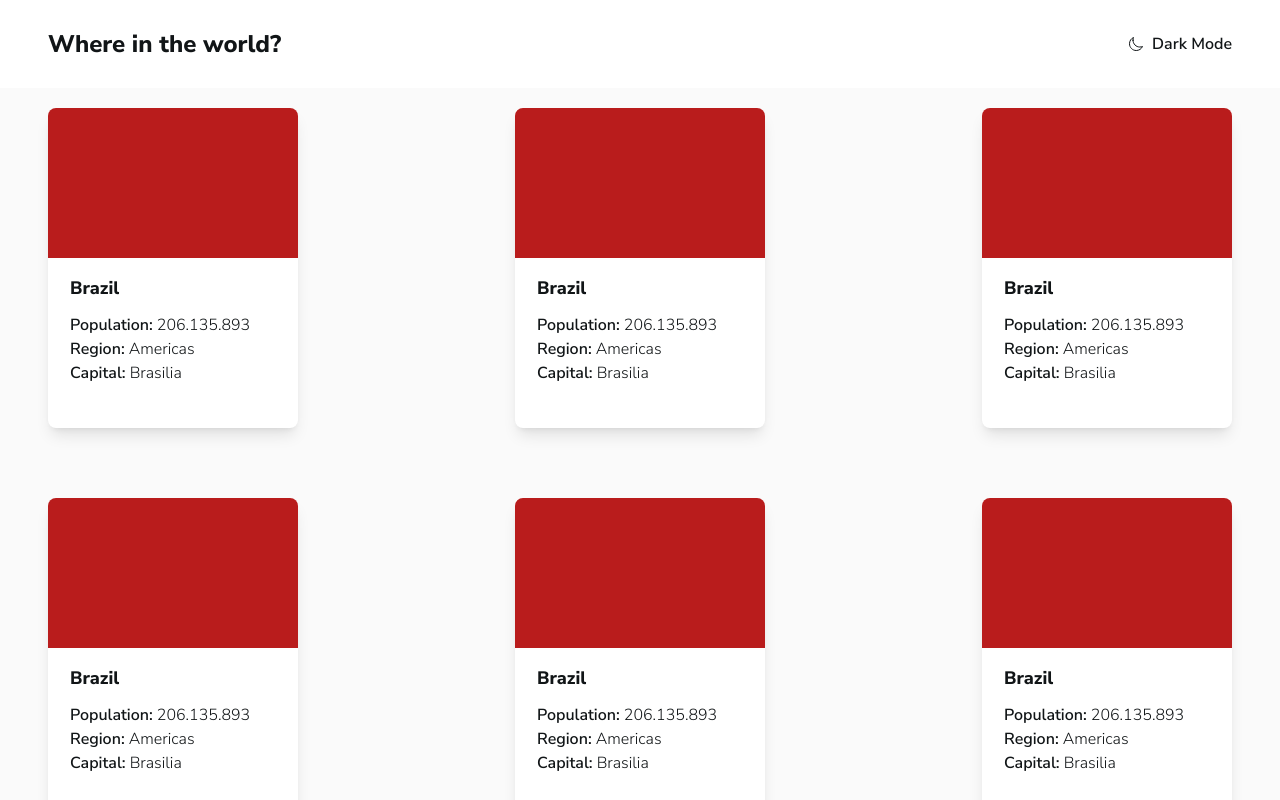
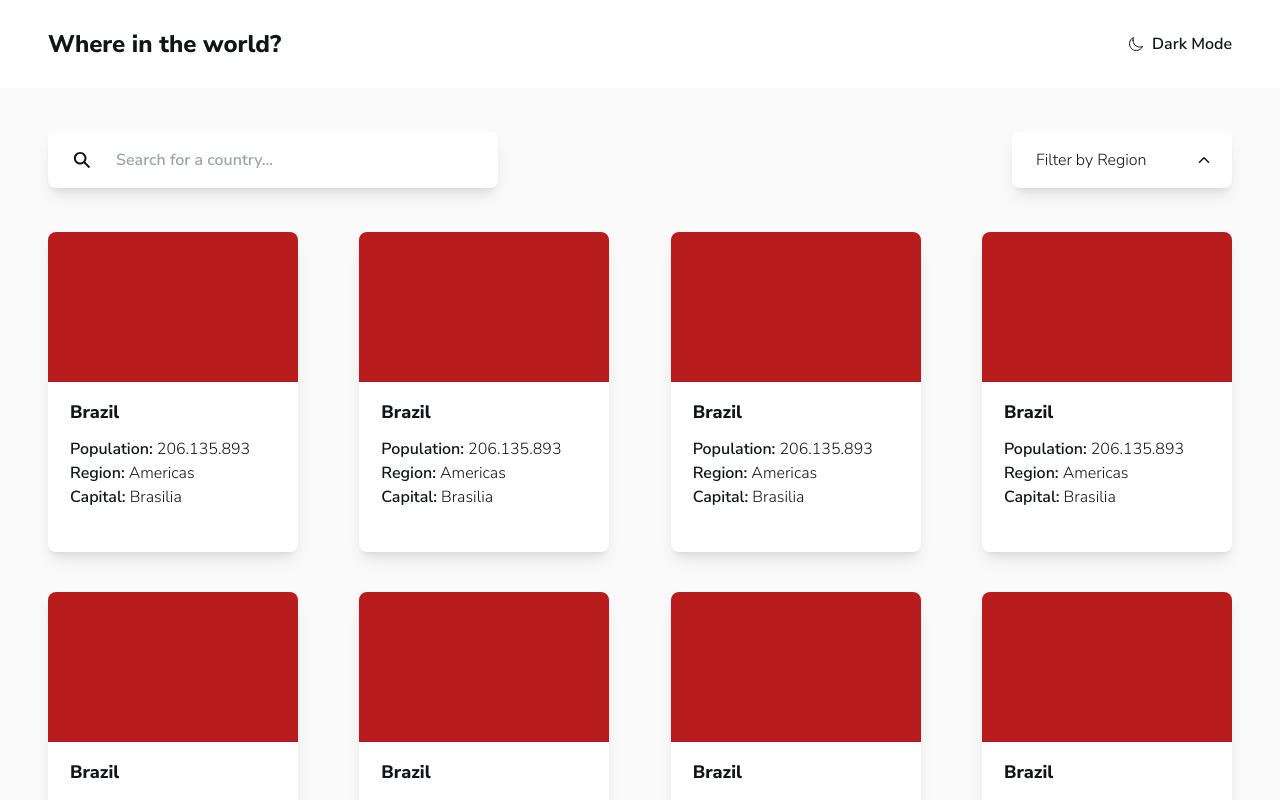
Before and after one commit to Nasko9/countries-react-app, a React (Create React App) app: page / in a window 1280 px wide. Shown: the top 800 px of the page. Built offline with nearby package versions, Linux system fonts and the light colour scheme.

Commit message:
Created select and search component UI

```diff
--- /dev/null
+++ b/src/components/Form/Input/index.tsx
@@ -0,0 +1,14 @@
+interface Input {
+  placeholder: string;
+  className: string;
+}
+
+export default function Input({ placeholder, className }: Input) {
+  return (
+    <input
+      type="text"
+      placeholder={placeholder}
+      className={`bg-secondary focus:outline-none ${className}`}
+    />
+  );
+}
--- /dev/null
+++ b/src/components/Form/Select/index.tsx
@@ -0,0 +1,89 @@
+import { useEffect, useRef, useState } from "react";
+
+// Icons
+import { IoChevronDownOutline } from "react-icons/io5";
+
+interface Option {
+  label: string;
+  value: string;
+}
+
+interface Select {
+  name: string;
+  defaultValue: string;
+  options: Option[];
+}
+
+export default function Select({ name, defaultValue, options }: Select) {
+  const ref = useRef() as React.MutableRefObject<HTMLInputElement>;
+  const inputRef = useRef<HTMLInputElement>(null);
+  const [open, setOpen] = useState<boolean>(false);
+  const [selected, setSelected] = useState<string>("");
+
+  useEffect(() => {
+    const clickOutside = (e: any) => {
+      if (open && ref.current && !ref.current.contains(e.target)) {
+        setOpen(false);
+      }
+    };
+
+    document.addEventListener("click", clickOutside);
+    return () => {
+      document.removeEventListener("click", clickOutside);
+    };
+  }, [open]);
+
+  const handleOpen = () => {
+    setOpen(!open);
+  };
+
+  const handleOptionClick = (option: Option) => {
+    setSelected(option.label);
+
+    if (inputRef.current != null) {
+      inputRef.current.value = option.value;
+    }
+  };
+
+  return (
+    <div
+      ref={ref}
+      className="w-[13.75rem] cursor-pointer select-none rounded-lg bg-secondary"
+    >
+      <div
+        className="flex items-center justify-between rounded-lg py-4 pl-6 pr-5 shadow-lg"
+        onClick={handleOpen}
+      >
+        {selected === "" ? (
+          <span>{defaultValue}</span>
+        ) : (
+          <span>{selected}</span>
+        )}
+
+        <input
+          type="text"
+          name={name}
+          ref={inputRef}
+          disabled
+          className="pointer-events-none hidden select-none"
+        />
+
+        <IoChevronDownOutline className={open ? "rotate-0" : "rotate-180"} />
+      </div>
+
+      {open && (
+        <div className="absolute z-10 mt-1 w-[13.75rem] rounded-lg bg-secondary py-[0.625rem] pl-6 pr-5 shadow-lg">
+          {options.map((option) => (
+            <div
+              key={option.label}
+              className="py-[0.313rem]"
+              onClick={() => handleOptionClick(option)}
+            >
+              {option.label}
+            </div>
+          ))}
+        </div>
+      )}
+    </div>
+  );
+}
--- a/src/components/Layout/Header/index.tsx
+++ b/src/components/Layout/Header/index.tsx
@@ -4,30 +4,26 @@ import { IoMoonOutline, IoSunnyOutline } from "react-icons/io5";
 // Custom Hook
 import useDarkMode from "./useDarkMode";
 
+const classes = "flex select-none items-center cursor-pointer";
+
 export default function Header() {
   const { darkMode, setDarkMode } = useDarkMode();
 
   return (
-    <div className="bg-secondary text-primary shadow-[0_6px_5px_-5px_rgba(0,0,0,0.1)]">
+    <div className="bg-secondary text-primary shadow-lg">
       <div className="container flex justify-between">
         <div className="py-7 text-lg font-bold sm:text-2xl">
           Where in the world?
         </div>
         {darkMode === "light" ? (
-          <div
-            className="flex items-center"
-            onClick={() => setDarkMode("dark")}
-          >
+          <div className={classes} onClick={() => setDarkMode("dark")}>
             <IoMoonOutline />{" "}
             <span className="ml-2 text-sm font-semibold sm:text-base">
               Dark Mode
             </span>
           </div>
         ) : (
-          <div
-            className="flex items-center"
-            onClick={() => setDarkMode("light")}
-          >
+          <div className={classes} onClick={() => setDarkMode("light")}>
             <IoSunnyOutline />{" "}
             <span className="ml-2 text-sm font-semibold sm:text-base">
               Light Mode
--- a/src/containers/Home/Card/index.tsx
+++ b/src/containers/Home/Card/index.tsx
@@ -1,6 +1,6 @@
 export default function Card() {
   return (
-    <div className="h-80 w-[15.625rem] rounded-lg bg-secondary shadow-lg">
+    <div className="h-80 w-[15.625rem] select-none rounded-lg bg-secondary shadow-lg">
       <div className="h-[9.375rem] rounded-t-lg bg-red-700"></div>
       <div className="h-[10.625rem] rounded-b-lg px-[1.375rem] pt-[1rem]">
         <h1 className="mb-[0.688rem] text-lg font-bold">Brazil</h1>
--- /dev/null
+++ b/src/containers/Home/Form/Search/index.tsx
@@ -0,0 +1,20 @@
+// Icons
+import { IoSearchSharp } from "react-icons/io5";
+
+// Component
+import Input from "../../../../components/Form/Input";
+
+export default function Search() {
+  return (
+    <div className="flex rounded-lg bg-secondary shadow-lg lg:w-[28.125rem]">
+      <div className="flex items-center px-6">
+        {" "}
+        <IoSearchSharp className="stroke h-5 w-5" />
+      </div>
+      <Input
+        placeholder="Search for a country..."
+        className="w-full rounded-lg py-4 font-semibold "
+      />
+    </div>
+  );
+}
--- /dev/null
+++ b/src/containers/Home/Form/index.tsx
@@ -0,0 +1,25 @@
+// Components
+import Select from "../../../components/Form/Select";
+import Search from "./Search";
+
+const options = [
+  { label: "Africa", value: "africa" },
+  { label: "America", value: "america" },
+  { label: "Asia", value: "asia" },
+  { label: "Europe", value: "europe" },
+  { label: "Oceania", value: "oceania" },
+];
+
+export default function Form() {
+  return (
+    <div className="flex flex-wrap justify-start gap-[2.5rem] py-[2.75rem] sm:justify-between">
+      <Search />
+
+      <Select
+        name={"region"}
+        defaultValue={"Filter by Region"}
+        options={options}
+      />
+    </div>
+  );
+}
--- a/src/containers/Home/index.tsx
+++ b/src/containers/Home/index.tsx
@@ -1,10 +1,13 @@
 // Components
 import Card from "./Card";
+import Form from "./Form";
 
 export default function Home() {
   return (
-    <div className="h-screen bg-primary text-primary">
-      <div className="container flex flex-wrap justify-center gap-[2.5rem] py-5 sm:justify-between sm:gap-[4.375rem]">
+    <div className="bg-primary text-primary">
+      <div className="container">
+        <Form />
+        <div className="flex flex-wrap justify-center gap-[2.5rem] pb-5 sm:justify-between 2xl:gap-[4.375rem]">
           <Card />
           <Card />
           <Card />
@@ -15,6 +18,7 @@ export default function Home() {
           <Card />
         </div>
       </div>
+    </div>
   );
 }
 
```
Lines whose indentation alone changed are shown as unchanged.
